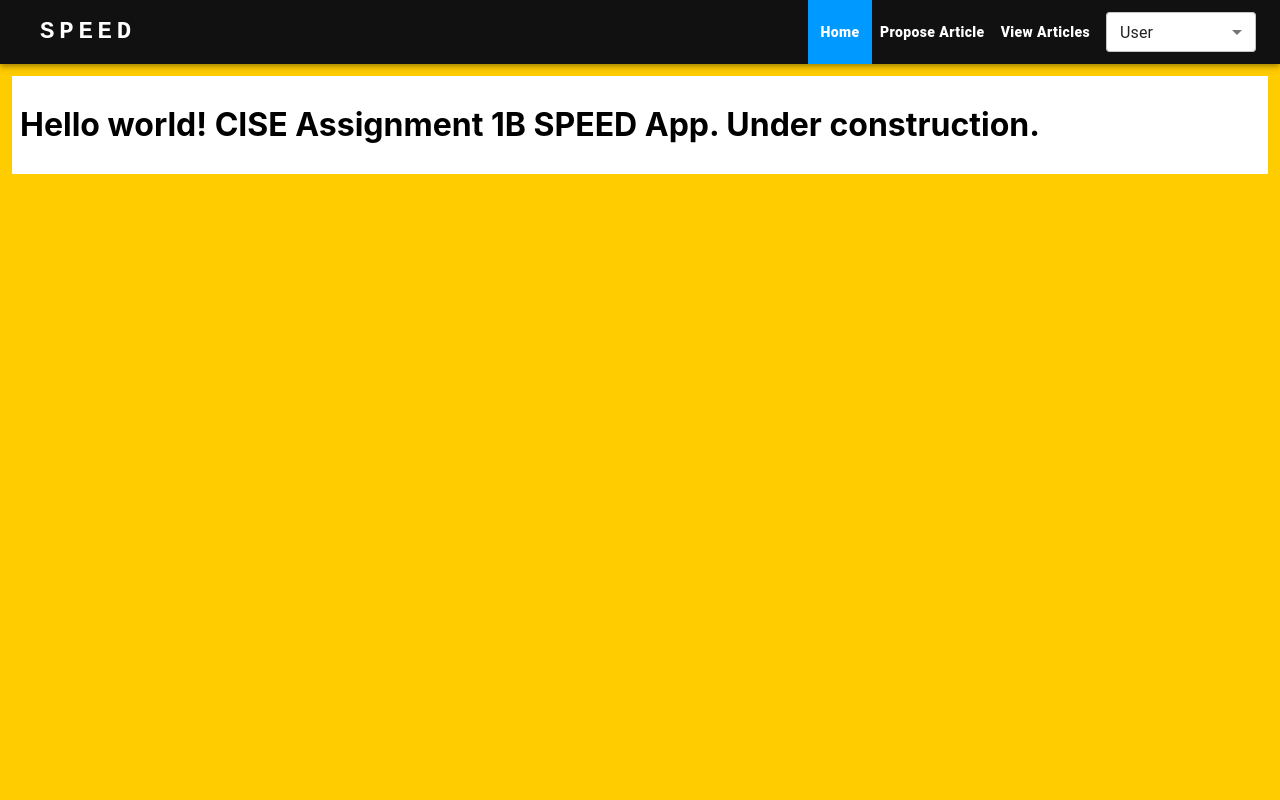
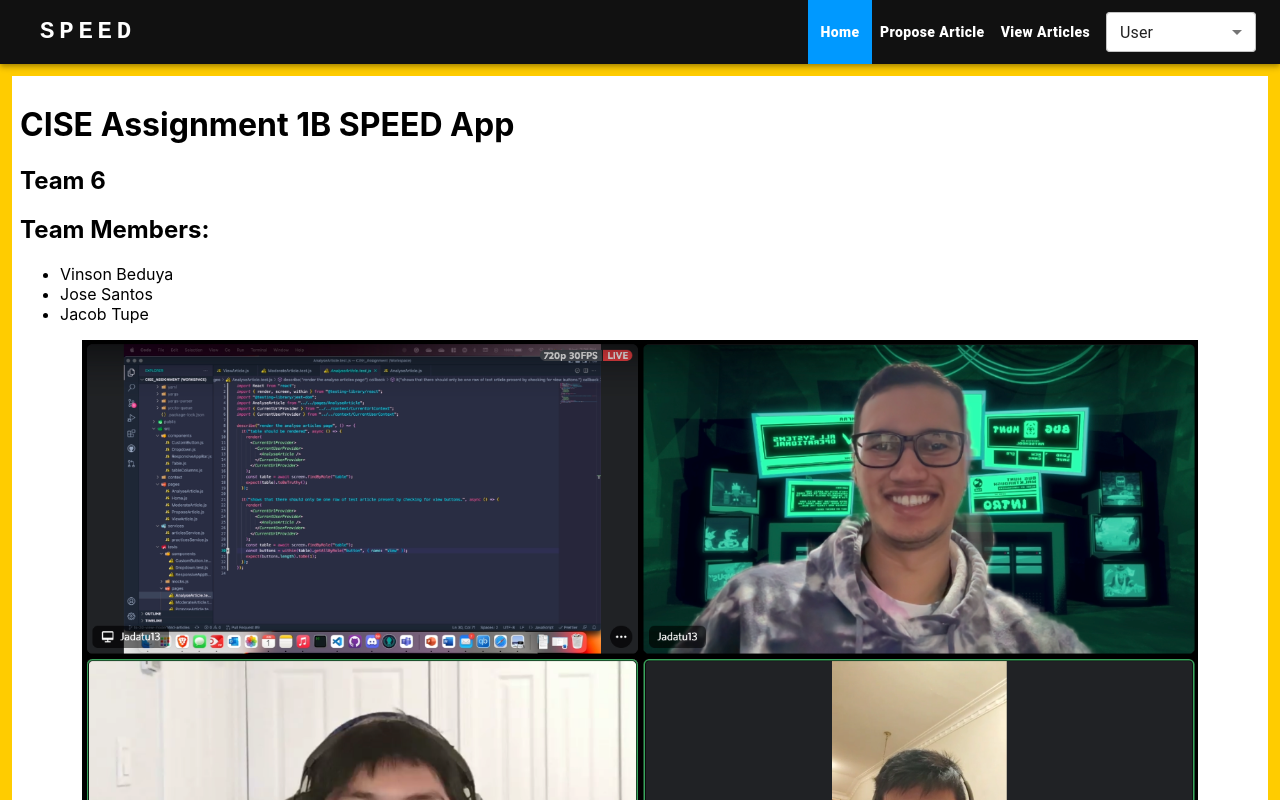
Before and after one commit to justvinny/cise_asssignment_1b, a React (Create React App) app in the folder frontend/: page / in a window 1280 px wide. Shown: the top 800 px of the page. Built offline with nearby package versions, Linux system fonts and the light colour scheme; the HTML template or start-up script is replaced by a standard one.

Commit message:
TS-33 - Updated Home Page
With beautiful faces :)

```diff
--- a/frontend/src/pages/Home.js
+++ b/frontend/src/pages/Home.js
@@ -12,9 +12,21 @@ const Home = () => {
 
   return (
     <Box sx={{ bgcolor: "#fff", margin: "12px", padding: "8px" }}>
-            <h1>
-                Hello world! CISE Assignment 1B SPEED App. Under construction.
-            </h1>
+      <h1>CISE Assignment 1B SPEED App</h1>
+      <h2>Team 6</h2>
+      <h2>Team Members:</h2>
+      <ul>
+        <li>Vinson Beduya</li>
+        <li>Jose Santos</li>
+        <li>Jacob Tupe</li>
+      </ul>
+      <Box sx={{ width: "100%", display: "flex" }}>
+        <img
+          src="developers.png"
+          width={"90%"}
+          style={{ margin: "0px auto" }}
+        />
+      </Box>
     </Box>
   );
 };
```
Also changed, not shown: frontend/public/developers.png (added). Lines whose indentation alone changed are shown as unchanged.
